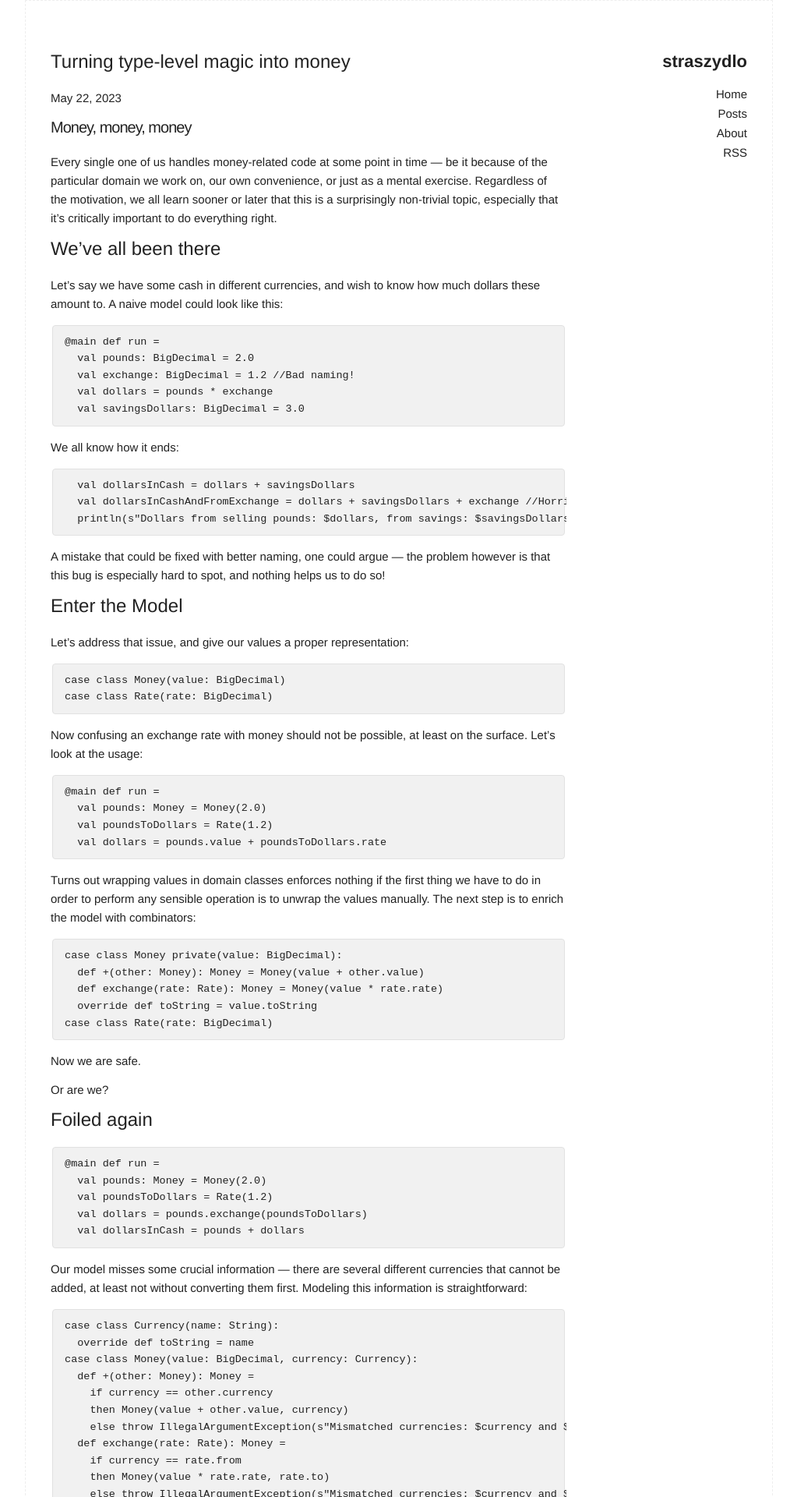
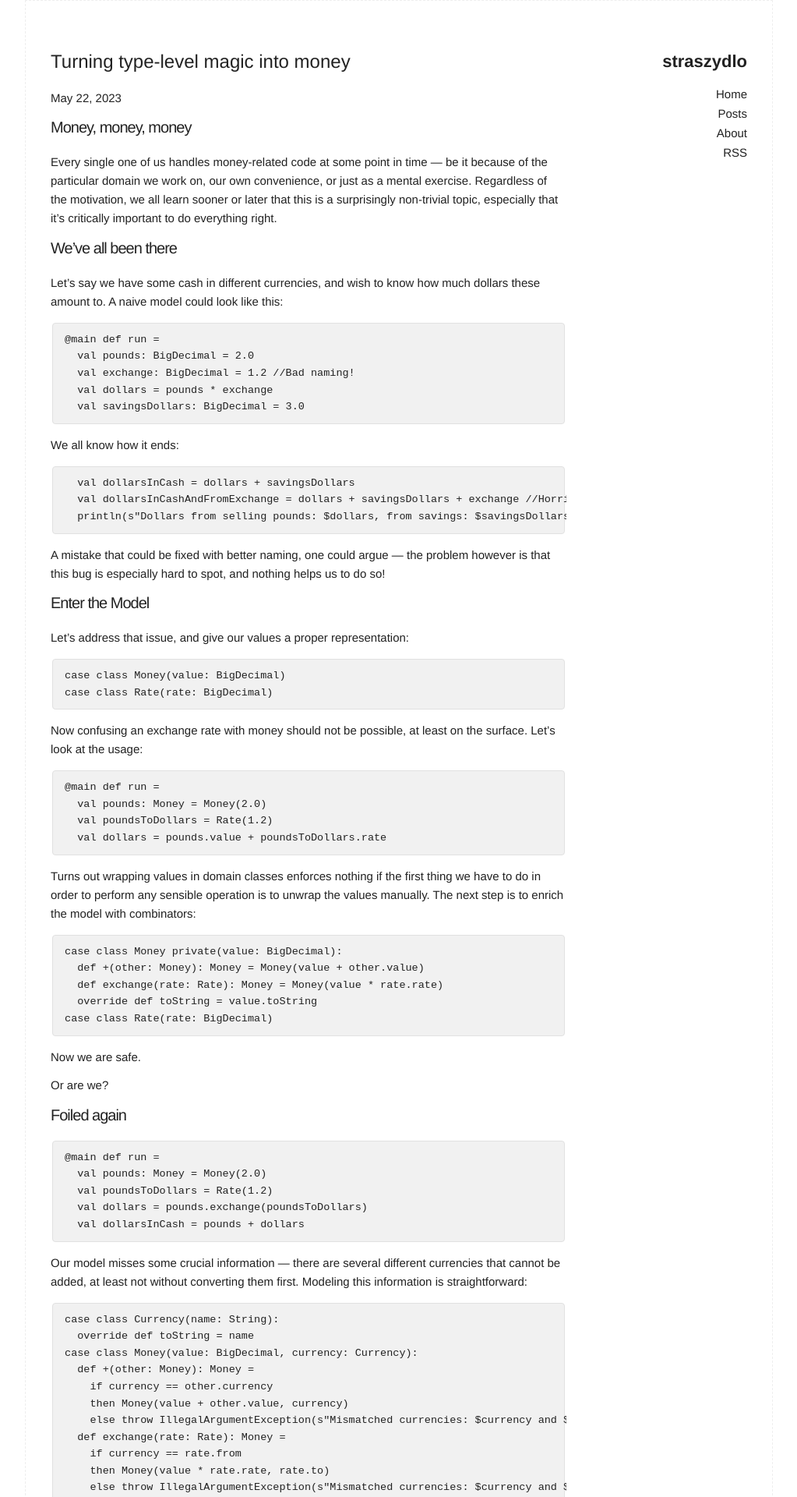
Before and after one commit to straszydlo/straszydlo.github.io, a Jekyll site: the page built from _posts/2023-05-22-turning_type_level_magic_into_money.md, in a window 1280 px wide. Shown: the top 1920 px of the page at 78% size, without its empty margins (128-1151 px from the left). Built offline with Jekyll 4.4.1, drawn with Linux system fonts in a browser that asks for light colours.

Commit message:
Formatting fix

````diff
--- a/_posts/2023-05-22-turning_type_level_magic_into_money.md
+++ b/_posts/2023-05-22-turning_type_level_magic_into_money.md
@@ -7,7 +7,7 @@ description: Saves you some mistakes, for sure.
 ### Money, money, money
 Every single one of us handles money-related code at some point in time &mdash; be it because of the particular domain we work on, our own convenience, or just as a mental exercise. Regardless of the motivation, we all learn sooner or later that this is a surprisingly non-trivial topic, especially that it's critically important to do everything right.
 
-# We've all been there
+### We've all been there
 Let's say we have some cash in different currencies, and wish to know how much dollars these amount to. A naive model could look like this:
 ```Scala
 @main def run =
@@ -24,7 +24,7 @@ We all know how it ends:
 ```
 A mistake that could be fixed with better naming, one could argue &mdash; the problem however is that this bug is especially hard to spot, and nothing helps us to do so!
 
-# Enter the Model
+### Enter the Model
 Let's address that issue, and give our values a proper representation:
 ```Scala
 case class Money(value: BigDecimal)
@@ -48,7 +48,7 @@ case class Rate(rate: BigDecimal)
 Now we are safe.
 
 Or are we?
-# Foiled again
+### Foiled again
 ```Scala
 @main def run =
   val pounds: Money = Money(2.0)
@@ -86,7 +86,7 @@ Now, should anyone try to add mismatching currencies or convert money using a wr
   val dollarsToPounds = dollars.exchange(poundsToDollars)
 ```
 
-# All is good
+### All is good
 As we can see, a relatively simple model of the domain can make our lives so much simpler, saving us from wasting hours (if not days) of debugging to find a simplest mistake possible.
 
 As a final touch, let's get rid of the exceptions in favor of a more sensible error handling mechanism:
@@ -106,7 +106,7 @@ case class Rate(rate: BigDecimal, from: Currency, to: Currency)
 case class MismatchedCurrencies(c1: Currency, c2: Currency)
 ```
 
-# ...or is it?
+### ...or is it?
 ```Scala
 def calculateUSIncomeTax(dollars: Money): Money =
   //Skipping the implementation, as taxes are ridiculously complicated
@@ -132,7 +132,7 @@ In addition, switching from exceptions to `Either` made our API a bit less conve
 
 Can we somehow make the implementation safer? Or at least get the nice API back?
 
-# Phantom menace
+### Phantom menace
 The answer is yes &mdash; if you wish to sell your soul to the type-level devil and let the compiler check the validity of your operations. First let's lift the currency information into the type level:
 ```Scala
 sealed trait Currency
@@ -162,10 +162,10 @@ Now we can observe that invalid additions and conversions are no longer possible
 ```
 We both have prevented invalid behavior at compile time **and** regained our nice API!
 
-# The price
+### The price
 We have, however, lost a couple of things. First, we cannot display our `Money` objects nicely anymore, since the currency info is no longer just a value, but instead a type parameter that ceases to exist at runtime; second, the implementation became less elegant, as now we have a dedicated trait hierarchy just for marking our `Money` while most likely still needing the value-level representation for different use cases. The former is an easily fixable detail, the latter is a sacrifice we might be willing to make when safety is critical.
 
-# Singleton of Scalatown
+### Singleton of Scalatown
 There is one more thing that we can do, a trick that relies on an obscure, borderline black magic Scala feature. If you are satisfied with the solution above, feel free to skip the rest &mdash; otherwise fasten your seatbelts and abandon all hope.
 
 Enter the singleton types.
@@ -200,7 +200,7 @@ case class Rate[A, B](rate: BigDecimal, from: A, to: B)
 
 We can now freely add new currencies as we go, we have retained our nice API[^tradeoff], and we are as safe as it gets!
 
-# What's the value of a singleton type?
+### What's the value of a singleton type?
 The example above has the downside of unnecessary constructor parameters. We'd like to get rid of them, but that would mean our overloaded `toString` wouldn't work again. Fortunately, retrieving a value of a singleton type should be quite simple &mdash; and indeed, Scala provides us with a nice way of doing exactly that. With the `ValueOf` context bound we can rewrite our code into its final form (taking the liberty to organize stuff a bit):
 
 ```Scala
````
